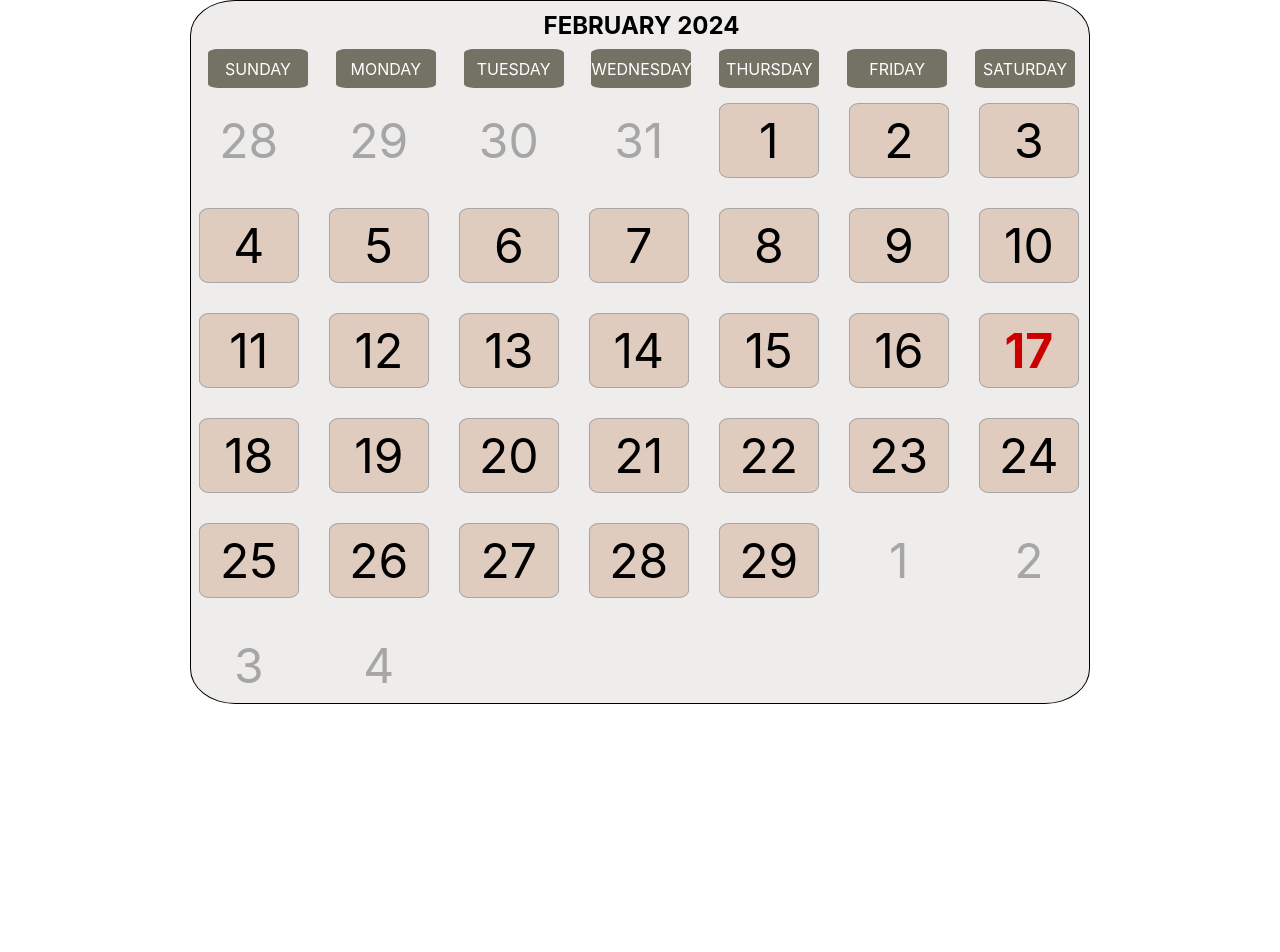
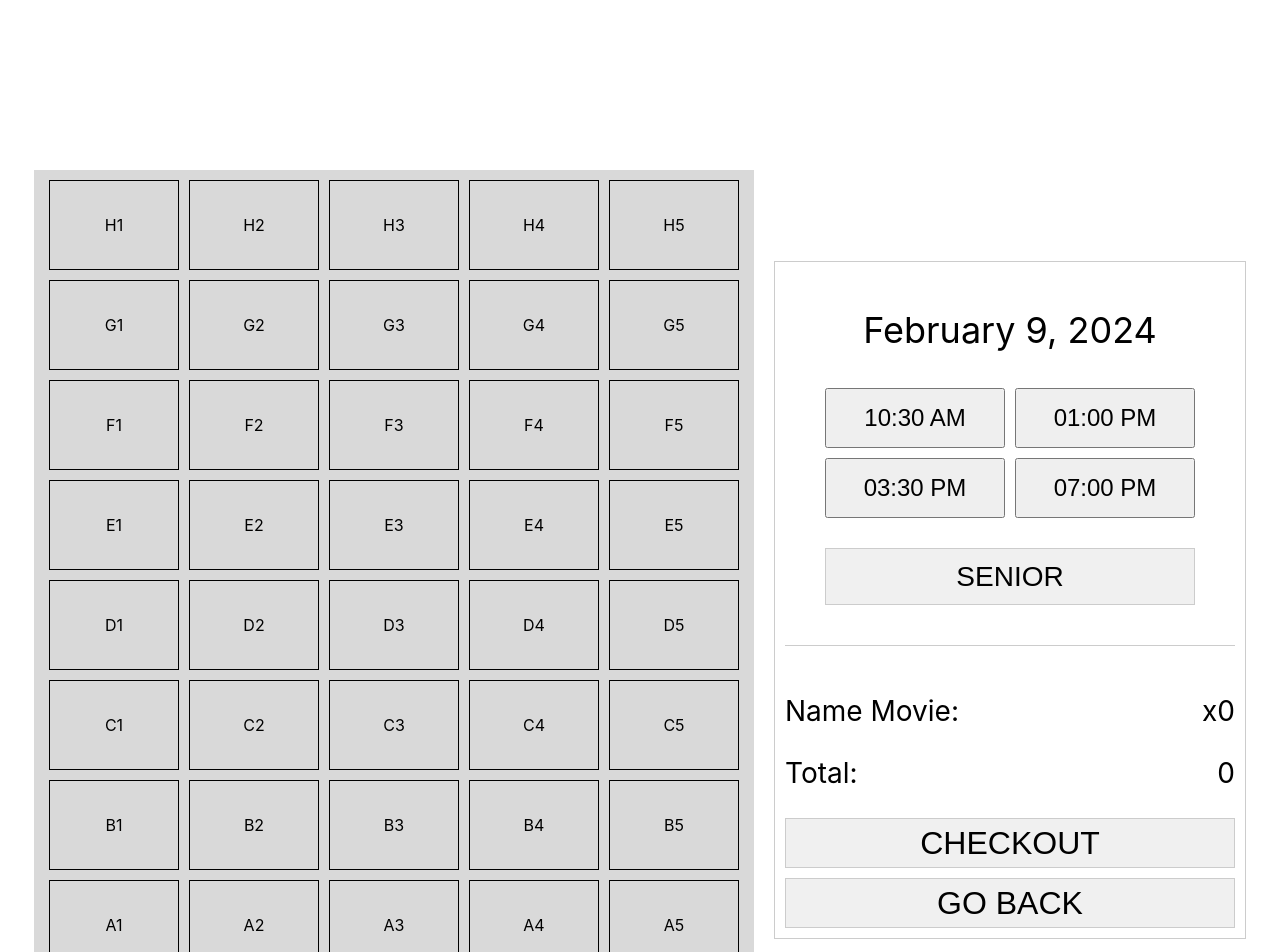
Before and after one commit to nilespacho/MovieReservation, a React (Create React App) app in the folder movie_reservation/: page / in a window 1280 px wide. Shown: the top 952 px of the page. Before the commit the page ends 800 px from the top, so only its background shows below. Built offline with nearby package versions, Linux system fonts and the light colour scheme.

Commit message:
Initial design

```diff
--- a/movie_reservation/src/App.js
+++ b/movie_reservation/src/App.js
@@ -5,6 +5,7 @@ import {BrowserRouter, Routes, Route} from 'react-router-dom';
 import MovieList from './pages/MovieList';
 import Home from './pages/Home';
 import ProtectedRoute from './components/ProtectedRoute';
+import MovieSelected from './components/MovieSelected';
 
 // function App() {
 //   return (
@@ -29,7 +30,7 @@ function App() {
   {/* <Route path="movies" element={<ProtectedRoute><MovieList/></ProtectedRoute>}/> */}
   </Routes>
   </BrowserRouter>
-  <main className='Calendar'><Calendar/></main>
+  <main className='Calendar'><MovieSelected/></main>
   </div>
   );
   }
--- /dev/null
+++ b/movie_reservation/src/components/MovieSelected.jsx
@@ -0,0 +1,102 @@
+import React, { useState } from 'react'
+import '../stylesheets/MovieSelected.css';
+
+export const MovieSelected = () => {
+    const REGPRICE = 350
+    const [selectedSeats, setSelectedSeats] = useState([]);
+    const [selectedTime, setSelectedTime] = useState(null);
+    const [isSeniorSelected, setIsSeniorSelected] = useState(false);
+    const [total, setTotal] = useState(0);
+
+    const handleSeatClick = (seat) => {
+      const index = selectedSeats.indexOf(seat);
+      if (index === -1)
+      {
+        setSelectedSeats([...selectedSeats, seat]);
+        setTotal(total + REGPRICE);
+      } else
+      {
+        const updatedSeats = [...selectedSeats];
+        updatedSeats.splice(index, 1);
+        setSelectedSeats(updatedSeats);
+        setTotal(total - REGPRICE);
+      }
+    };
+
+    const handleTimeClick = (time) =>
+    {
+        setSelectedTime(time);
+    };
+
+    const handleSeniorClick = () =>
+    {
+        setIsSeniorSelected(!isSeniorSelected);
+        if (!isSeniorSelected)
+        {
+            setTotal(total * 0.8); // Applying 20% discount
+        } else
+        {
+            setTotal(total / 0.8); // Removing 20% discount
+        }
+    };
+
+    return (
+    <div className="container">
+        <div className="seatSelection">
+            {[...'HGFEDCBA'].map((row) => (
+            <div key={row} className="row">
+                {[...Array(5).keys()].map((col) => (
+                    <div
+                        key={`${row}${col + 1}`}
+                        className={`seat ${selectedSeats.includes(`${row}${col + 1}`) ? 'selected' : ''}`}
+                        onClick={() => handleSeatClick(`${row}${col + 1}`)}
+                    >
+                    {row}
+                    {col + 1}
+                    </div>
+                ))}
+            </div>
+            ))}
+        <div className="screen">SCREEN</div>
+    </div>
+
+        <div className="rightPanel">
+            <div className="dateSelected">
+                <p>February 9, 2024</p>
+                <div className="timeSchedule">
+                    <div className="timeRow">
+                        <button className={selectedTime === '10:30 AM' ? 'selected' : ''} onClick={() => handleTimeClick('10:30 AM')}>
+                        10:30 AM
+                        </button>
+                        <button className={selectedTime === '01:00 PM' ? 'selected' : ''} onClick={() => handleTimeClick('01:00 PM')}>
+                        01:00 PM
+                        </button>
+                    </div>
+                    <div className="timeRow">
+                        <button className={selectedTime === '03:30 PM' ? 'selected' : ''} onClick={() => handleTimeClick('03:30 PM')}>
+                        03:30 PM
+                        </button>
+                        <button className={selectedTime === '07:00 PM' ? 'selected' : ''} onClick={() => handleTimeClick('07:00 PM')}>
+                        07:00 PM
+                        </button>
+                    </div>
+                </div>
+            </div>
+            <div className='senior'>
+                <button className="seniorButton" onClick={handleSeniorClick}>
+                    SENIOR
+                </button>
+            </div>
+
+            <div className="summary">
+                <p>Name Movie: <span className='summaryDetails'>x{selectedSeats.length}</span></p>
+                <p>Total: <span className='summaryDetails'>{total}</span></p>
+            </div>
+            <button className="checkoutButton">CHECKOUT</button>
+            <button className="goBackButton">GO BACK</button>
+        </div>
+    </div>
+    );
+  };
+
+  export default MovieSelected;
--- /dev/null
+++ b/movie_reservation/src/stylesheets/MovieSelected.css
@@ -0,0 +1,178 @@
+.container {
+    display: flex;
+    justify-content: center;
+    align-items: center; /* Align items to the top */
+    height: 150vh; /* Change to auto height to accommodate varying content */
+  }
+
+  .seatSelection {
+    margin-right: 20px;
+    background-color: #D9D9D9;
+    padding: 10px;
+    overflow-y: auto; /* Add vertical scrollbar if content exceeds container height */
+  }
+
+  .row {
+    display: flex;
+    justify-content: center;
+    margin-bottom: 10px;
+  }
+
+  .seat {
+    width: 130px;
+    height: 90px;
+    border: 1px solid black;
+    margin: 0 5px;
+    display: flex;
+    justify-content: center;
+    align-items: center;
+    cursor: pointer;
+  }
+
+  .seat.selected {
+    background-color: black;
+    color: white;
+  }
+
+  .screen {
+    text-align: center;
+    margin-top: 10px;
+    width: 100%; /* Change to percentage width for responsiveness */
+    height: 41px;
+    font-size: 36px;
+    background-color: #61A3BA;
+  }
+
+  .rightPanel {
+    padding: 10px;
+    border: 1px solid #ccc;
+  }
+
+  .dateSelected {
+    margin-bottom: 20px;
+    font-size: 36px;
+    text-align: center;
+  }
+
+  .timeSchedule {
+    display: flex;
+    flex-direction: column;
+    align-items: center;
+  }
+
+  .timeRow {
+    display: flex;
+    justify-content: center;
+    margin-bottom: 10px;
+  }
+
+  .timeRow button {
+    margin: 0 5px;
+    width: 180px;
+    height: 60px;
+    font-size: 24px;
+    cursor: pointer;
+  }
+
+  .timeSchedule button.selected {
+    background-color: #007bff;
+    color: white;
+  }
+
+  .senior {
+    display: flex;
+    justify-content: center;
+    align-items: center;
+  }
+
+  .seniorButton {
+    width: 370px;
+    height: 57px;
+    padding: 10px;
+    background-color: #f0f0f0;
+    border: 1px solid #ccc;
+    font-size: 28px;
+    margin-bottom: 20px;
+    cursor: pointer;
+  }
+
+  .seniorButton:hover {
+    background-color: #2782e4;
+  }
+
+  .summary {
+    border-top: 1px solid #ccc;
+    padding-top: 20px;
+    margin-top: 20px;
+    font-size: 28px;
+    text-align: left;
+  }
+
+  .summaryDetails {
+    float: right;
+  }
+
+  .checkoutButton,
+  .goBackButton {
+    display: flex;
+    justify-content: center;
+    width: 100%;
+    padding: 10px;
+    background-color: #f0f0f0;
+    border: 1px solid #ccc;
+    align-items: center;
+    font-size: 32px;
+    width: 450px;
+    height: 50px;
+    cursor: pointer;
+    margin-top: 10px;
+  }
+
+  .checkoutButton:hover,
+  .goBackButton:hover {
+    background-color: #2782e4;
+  }
+
+  /* Responsive adjustments */
+  @media only screen and (max-width: 768px) {
+    .seatSelection {
+      margin-right: 10px;
+    }
+
+    .seat {
+      width: 30px;
+      height: 30px;
+      font-size: 12px;
+    }
+
+    .screen {
+      font-size: 24px;
+    }
+
+    .dateSelected {
+      font-size: 24px;
+    }
+
+    .timeRow button {
+      width: 120px;
+      height: 40px;
+      font-size: 16px;
+    }
+
+    .seniorButton {
+      width: 250px;
+      height: 40px;
+      font-size: 18px;
+    }
+
+    .summary {
+      font-size: 20px;
+    }
+
+    .checkoutButton,
+    .goBackButton {
+      width: 250px;
+      height: 40px;
+      font-size: 24px;
+    }
+  }
```
Also changed, not shown: package.json (+7 -1 lines), 1 other file (tests, documents, lock files or other folders).
